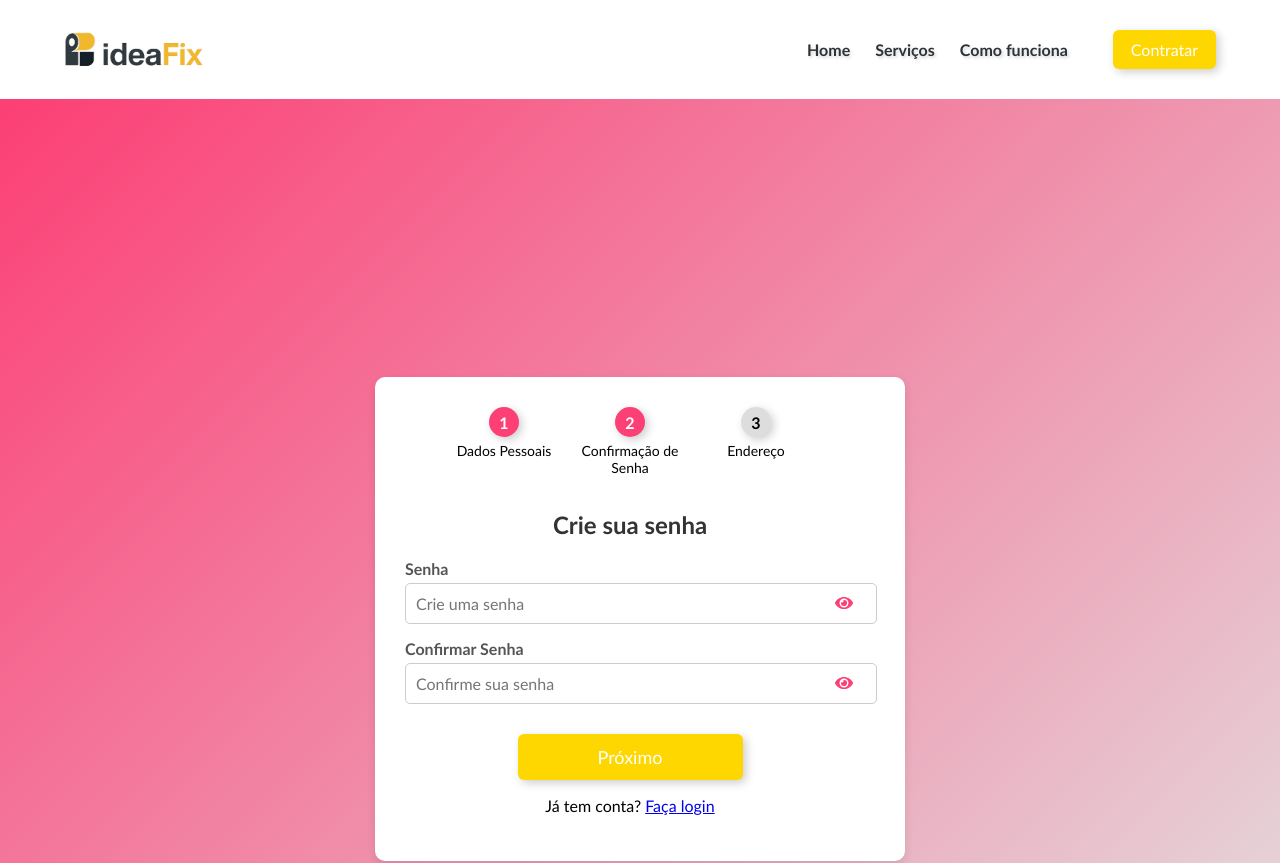
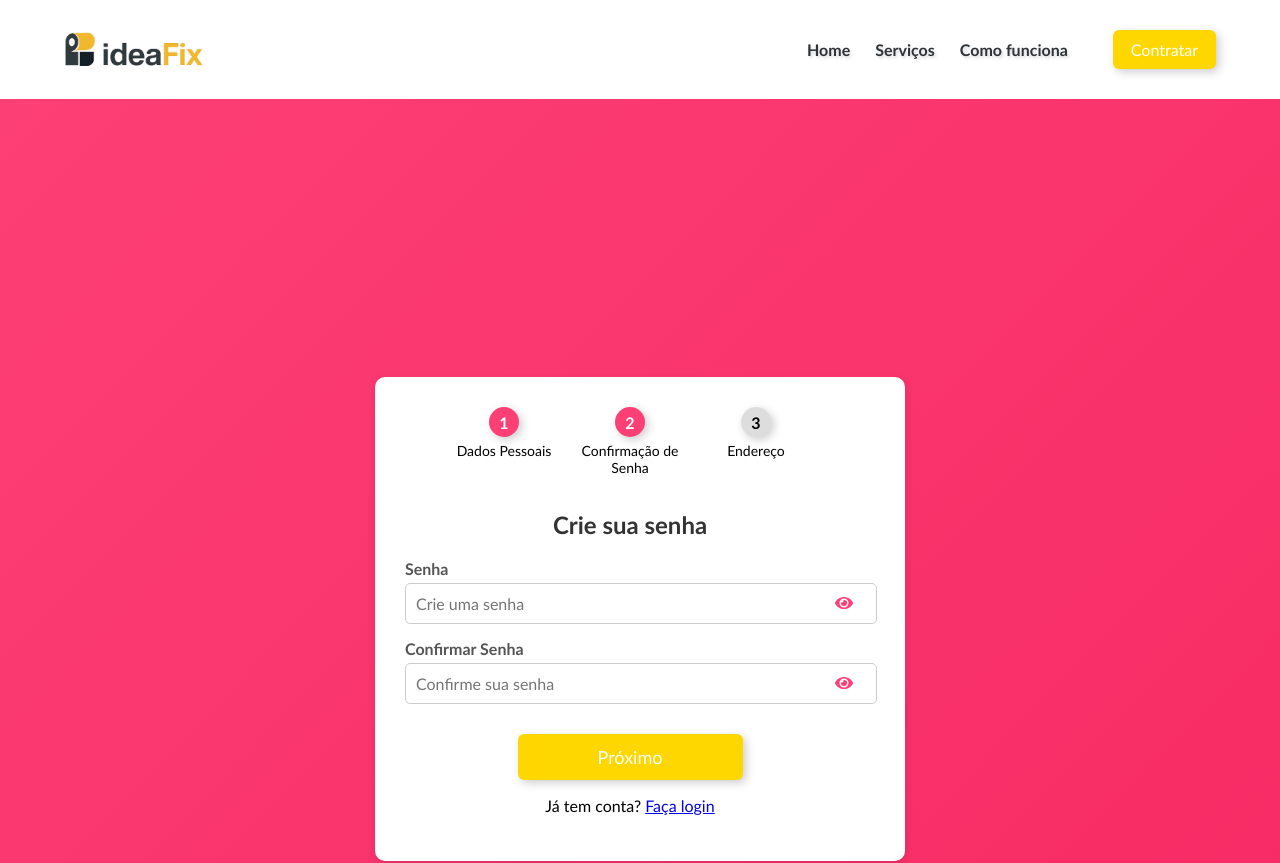
Before and after one commit to aziul89/fixapp_web, a React (Create React App) app: page /register2 in a window 1280 px wide. Shown: the top 863 px of the page. Built offline with nearby package versions, Linux system fonts and the light colour scheme.

Commit message:
correção style gradientes

```diff
--- a/src/styles/CarouselServ.css
+++ b/src/styles/CarouselServ.css
@@ -1,6 +1,6 @@
 .service-carousel-wrapper {
   padding: 40px 20px;
-  background: linear-gradient(135deg, #e3e3e3, #FFD700);
+  background: linear-gradient(135deg, #fade41, #FFD700);
   text-align: center;
   height: 100vh;
 }
--- a/src/styles/Profile.css
+++ b/src/styles/Profile.css
@@ -3,7 +3,7 @@
   justify-content: center;
   align-items: flex-start;
   min-height: 100vh;
-  background: linear-gradient(135deg, #FC3F75, #e3e3e3);
+  background: linear-gradient(135deg, #FC3F75, #f72963);
   padding: 4rem;
 }
 
--- a/src/styles/RecuperarSenha.css
+++ b/src/styles/RecuperarSenha.css
@@ -5,7 +5,8 @@
  padding-top: 100px; /* Espaço para o navbar */
  padding-bottom: 80px; /* Espaço para o footer */
  height: 100vh;
- background: linear-gradient(135deg, #FC3F75, #e3e3e3);
+
+ background: linear-gradient(135deg, #FC3F75, #f72963);
 }
 
 /* Card branco */
--- a/src/styles/Register.css
+++ b/src/styles/Register.css
@@ -5,7 +5,8 @@
     padding-top: 120px; /* Espaço para o navbar */
     padding-bottom: 100px; /* Espaço para o footer */
     height: 100vh;
-    background: linear-gradient(135deg, #FC3F75, #e3e3e3);
+
+    background: linear-gradient(135deg, #FC3F75, #f72963);
   }
 
   .register-box {
```
